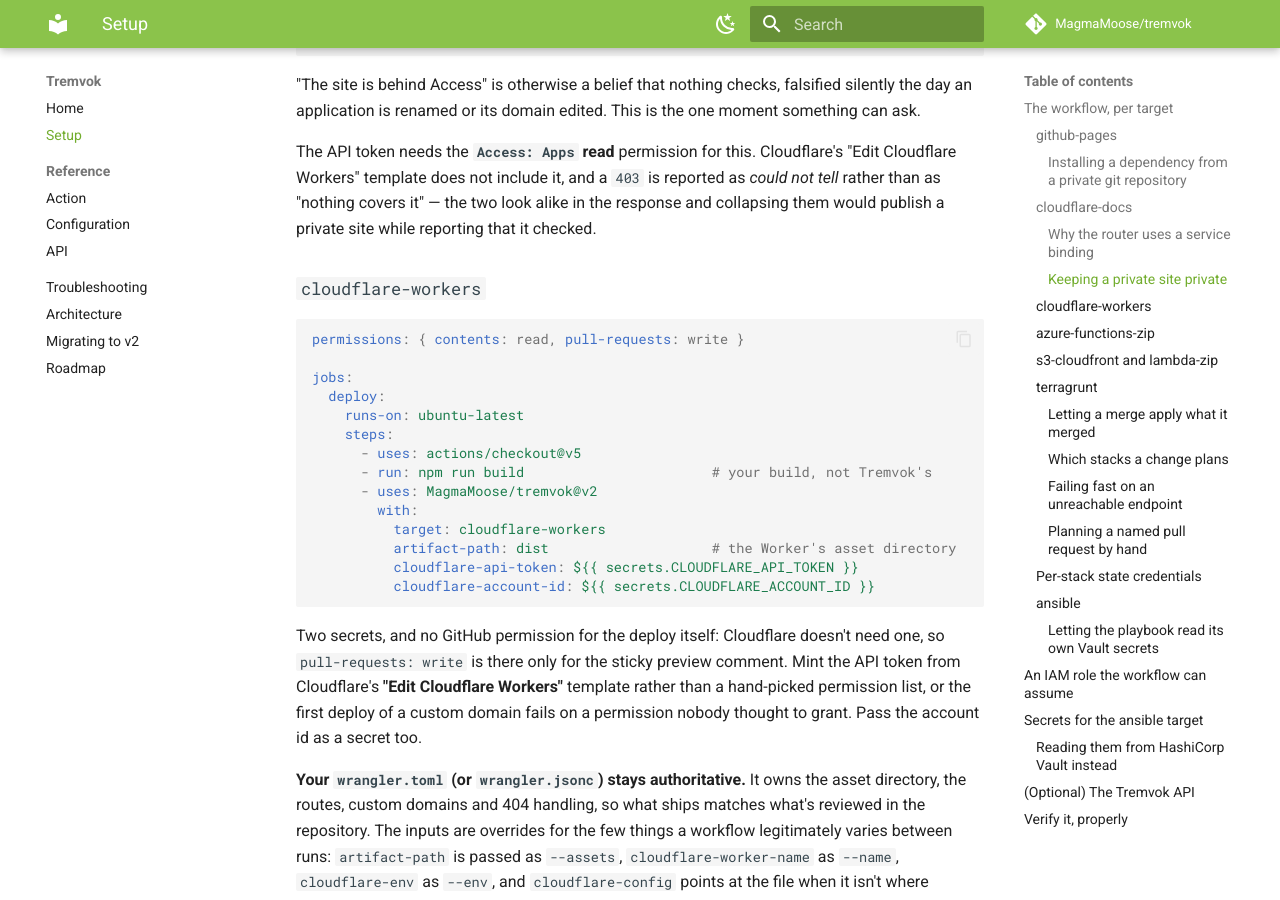
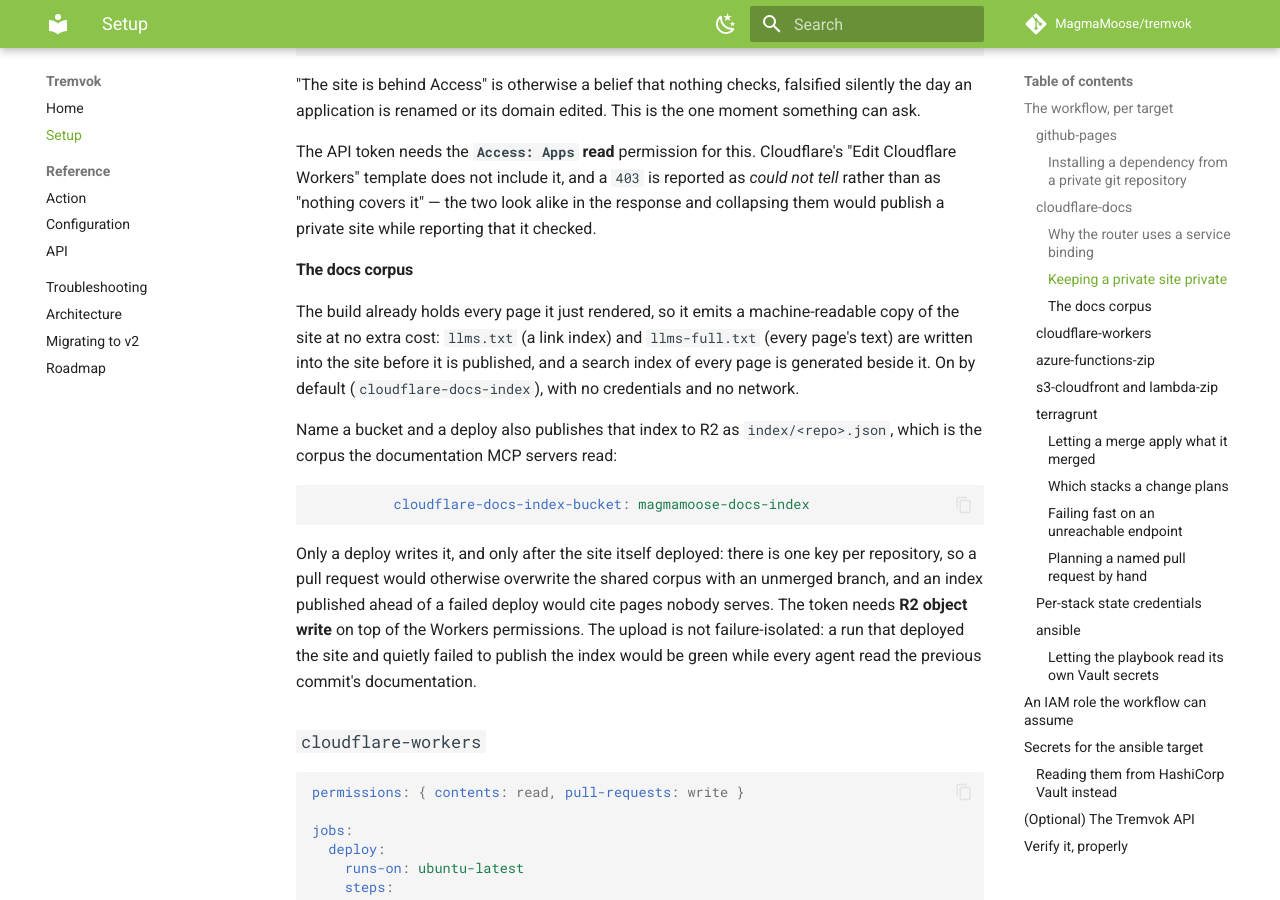
Before and after one commit to MagmaMoose/tremvok, an MkDocs documentation site: the page built from docs/setup.md, in a window 1280 px wide and 900 px high, scrolled down 3102 px. Built offline with MkDocs 1.6.1 and Material for MkDocs 9.7.7, drawn with Linux system fonts in a browser that asks for light colours; comment, search, counter and statistics services are not loaded.

Commit message:
feat(cloudflare-docs): emit and publish the docs corpus on this target
Moves the corpus from github-pages, which cannot host a private site on the Team
plan, onto cloudflare-docs. Generation runs after the shared build and before the
deploy, so llms.txt and llms-full.txt are in the site that is uploaded. The index
is published to R2 only after the site deployed, and only by a deploy. When
cloudflare-docs-host is set, citations use the router's address rather than
site_url. Inputs follow the target prefix: cloudflare-docs-index and
cloudflare-docs-index-bucket.

````diff
--- a/PROJECT_INDEX.json
+++ b/PROJECT_INDEX.json
@@ -17,6 +17,8 @@
         "scripts/deploy-ansible.sh": "pinned ansible over SSH; secrets to 0600 files under RUNNER_TEMP; second check-mode run proves idempotence",
         "scripts/deploy-azure-functions-zip.sh": "target: azure-functions-zip. config-zip, then poll the app until it answers; the az exit code is corroborated against WEBSITE_RUN_FROM_PACKAGE because it lies; refuses a package whose functions.metadata/.azurefunctions are not at the root",
         "scripts/deploy-cloudflare-docs.sh": "target: cloudflare-docs. MkDocs site -> Workers Static Assets; no preview destination (workers_dev=false), refuses an empty site, and composes the URL from the router's host/path because Wrangler has none to print",
+        "scripts/gen_docs_index.py": "target: cloudflare-docs. the docs corpus from a built MkDocs site: index/<repo>.json, llms.txt, llms-full.txt; canonical URLs from the router address or site_url",
+        "scripts/publish-docs-index.sh": "target: cloudflare-docs. uploads the corpus to R2 as index/<repo>.json with `--remote`; deploy mode only, after the site deployed; not failure-isolated",
         "scripts/deploy-cloudflare-workers.sh": "target: cloudflare-workers. wrangler deploy, or versions upload --preview-alias for a PR; the preview takes no production traffic",
         "scripts/deploy-lambda-zip.sh": "immutable S3 key, publish version, verify CodeSha256, move alias (deploy only)",
         "scripts/deploy-s3-cloudfront.sh": "static site to S3 + CloudFront invalidation; refuses an empty artifact dir",
@@ -105,6 +107,7 @@
 "terraform/localstack/smoke.py": "end-to-end invariants against LocalStack \u2014 the only thing that proves the wiring",
     "tests/test_input_targets.py": "the applicability map is generated, complete, and matches action.yml's defaults; every target-only input carries its target's prefix",
     "tests/test_workers_bindings.py": "every wrangler.toml binding appears in `wrangler deploy --dry-run`; fails rather than skips under TREMVOK_REQUIRE_WRANGLER=1",
+    "tests/test_gen_docs_index.py": "the corpus generator: URL shape detected from the built site, intraword underscores, fenced code excluded, byte-stable output",
     "tests/test_notify.py": "notify.py unit tests: Slack payload shape, Teams adaptive card, non-HTTPS refusal, fanout, notify policy matrix",
     "tests/test_oidc.py": "RS256 verification: valid token, tampered payload, wrong audience/issuer, expiry, leeway, pinned JWKS, authorize deny-by-default",
     "tests/test_store.py": "DynamoDB store: record/read, idempotency token dedup and compensation, per-repository isolation, history ordering and TTL",
--- a/docs/setup.md
+++ b/docs/setup.md
@@ -153,6 +153,28 @@
 Cloudflare Workers" template does not include it, and a `403` is reported as *could not tell*
 rather than as "nothing covers it" — the two look alike in the response and collapsing them
 would publish a private site while reporting that it checked.
+
+#### The docs corpus
+
+The build already holds every page it just rendered, so it emits a machine-readable copy of
+the site at no extra cost: `llms.txt` (a link index) and `llms-full.txt` (every page's text)
+are written into the site before it is published, and a search index of every page is
+generated beside it. On by default (`cloudflare-docs-index`), with no credentials and no
+network.
+
+Name a bucket and a deploy also publishes that index to R2 as `index/<repo>.json`, which is
+the corpus the documentation MCP servers read:
+
+```yaml
+          cloudflare-docs-index-bucket: magmamoose-docs-index
+```
+
+Only a deploy writes it, and only after the site itself deployed: there is one key per
+repository, so a pull request would otherwise overwrite the shared corpus with an unmerged
+branch, and an index published ahead of a failed deploy would cite pages nobody serves. The
+token needs **R2 object write** on top of the Workers permissions. The upload is not
+failure-isolated: a run that deployed the site and quietly failed to publish the index would
+be green while every agent read the previous commit's documentation.
 
 ### `cloudflare-workers`
 
````
Also changed, not shown: CHANGELOG.md (+15 -0 lines), action.yml (+78 -0 lines), docs/action-reference.md (+3 -1 lines), docs/roadmap.md (+4 -1 lines), 3 other files.
